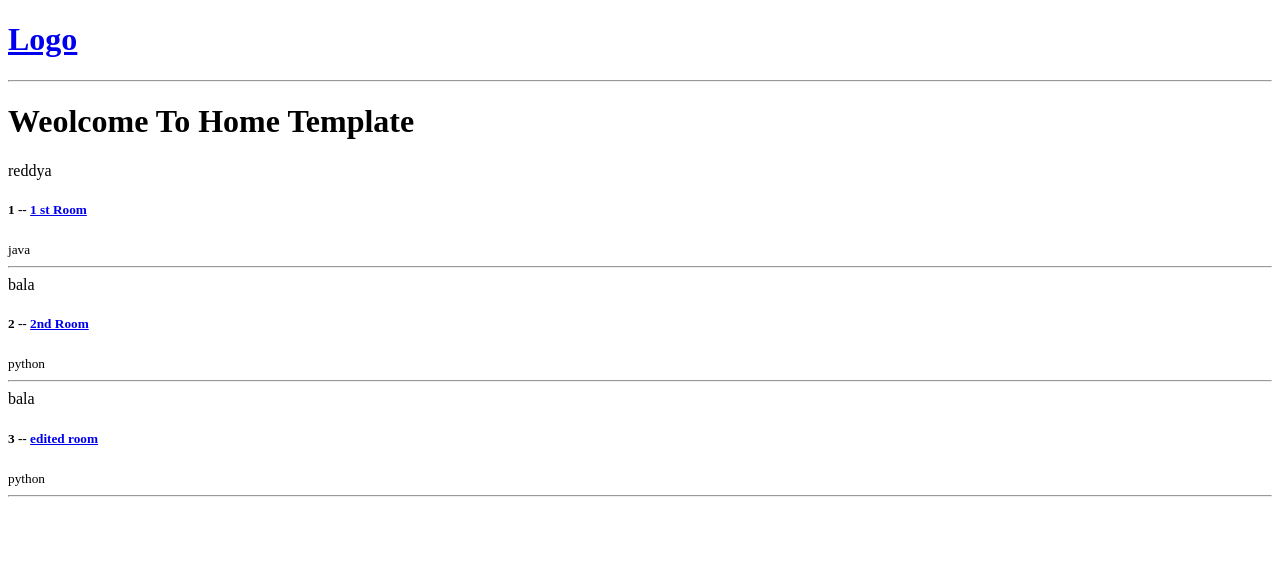
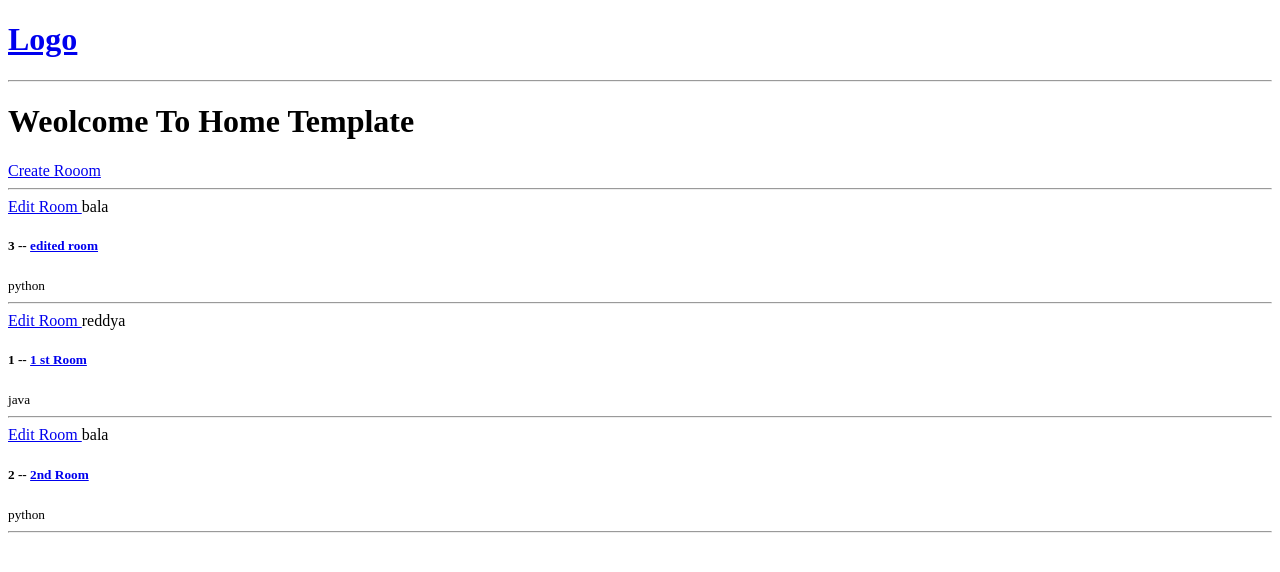
Before and after one commit to akitibala/studybuddy, a Django app: page / in a window 1280 px wide. Shown: the top 572 px of the page. Run offline with Django 3.2, Linux system fonts and the light colour scheme; data comes from the database, SQL or seed files in the repository; both versions use the stored data as it was after the commit.

Commit message:
update room operation added

```diff
--- a/base/models.py
+++ b/base/models.py
@@ -19,6 +19,9 @@ class Room(models.Model):
     updated = models.DateTimeField(auto_now=True)
     created = models.DateTimeField(auto_now_add=True)
 
+    class Meta:
+        ordering = [ '-updated','created']
+
     def __str__(self):
         return self.name
 
--- a/base/templates/base/home.html
+++ b/base/templates/base/home.html
@@ -3,9 +3,12 @@
  {% block content %}
 <h1>Weolcome To Home Template</h1>
 <div>
+    <a href="{% url  'create-room'%}" >Create Rooom</a>
+    <hr>
     <div>
     {% for room in rooms %}
     <div>
+    <a href="{% url 'update-room' room.id %}" > Edit Room </a>
     <span> {{ room.host.username }}</span>
     <h5> {{ room.id}} -- <a href="{% url 'room' room.id %}" >{{room.name}}</a></h5>
     <small>{{ room.topic}}</small>
--- a/base/urls.py
+++ b/base/urls.py
@@ -4,5 +4,7 @@ from . import views
 
 urlpatterns = [
     path('',view=views.home,name='home'),
-    path('room/<str:pk>',view=views.room,name='room')
+    path('room/<str:pk>',view=views.room,name='room'),
+    path('create-room',view=views.create_room,name='create-room'),
+    path('update-room/<str:pk>',view=views.update_room,name='update-room')
 ]
--- a/base/views.py
+++ b/base/views.py
@@ -1,5 +1,6 @@
-from django.shortcuts import render , HttpResponse
+from django.shortcuts import redirect, render , HttpResponse
 from .models import Room
+from .forms import RoomForm
 # from django.
 # rooms=[
 #     {'id':1,'name':'Room 1'},
@@ -17,3 +18,25 @@ def  room(request,pk):
     #         room=i
     context ={'room':room}
     return render(request,'base/room.html',context)
+
+def create_room(request):
+    form = RoomForm()
+    if request.method == "POST":
+        form = RoomForm(request.POST)
+        if form.is_valid():
+            form.save()
+            return redirect('home')
+
+    context ={'form':form}
+    return render(request,'base/room_form.html',context)
+
+def update_room(request,pk):
+    room = Room.objects.get(id=pk)
+    form = RoomForm(instance=room)
+    if request.method == "POST":
+        form = RoomForm(request.POST,instance=room)
+        if form.is_valid():
+            form.save()
+            return redirect('home')
+    context ={'form':form}
+    return render(request,'base/room_form.html',context)
```
Also changed, not shown: base/forms.py (added, +7 -0 lines), base/templates/base/room_form.html (added, +11 -0 lines), db.sqlite3.
